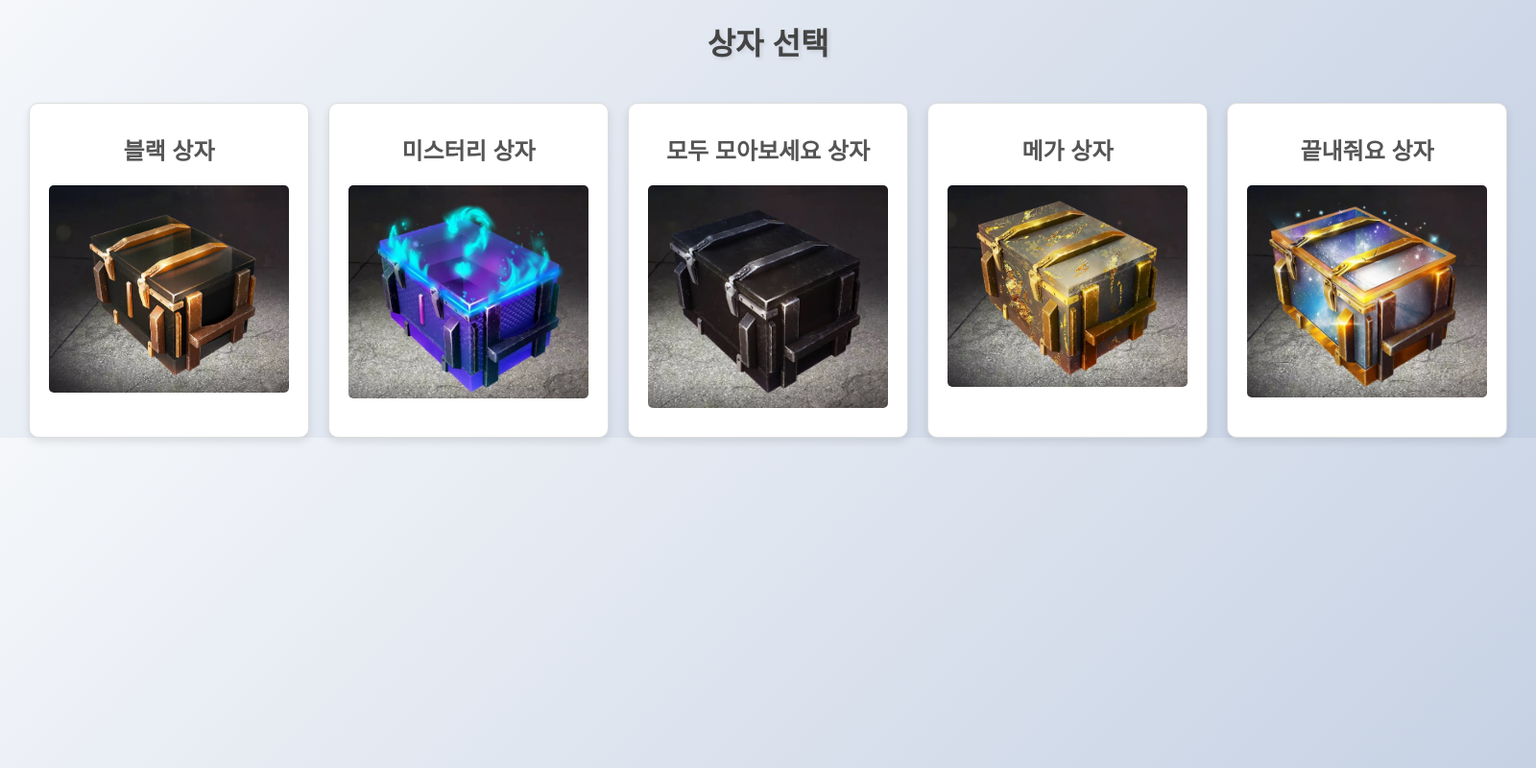
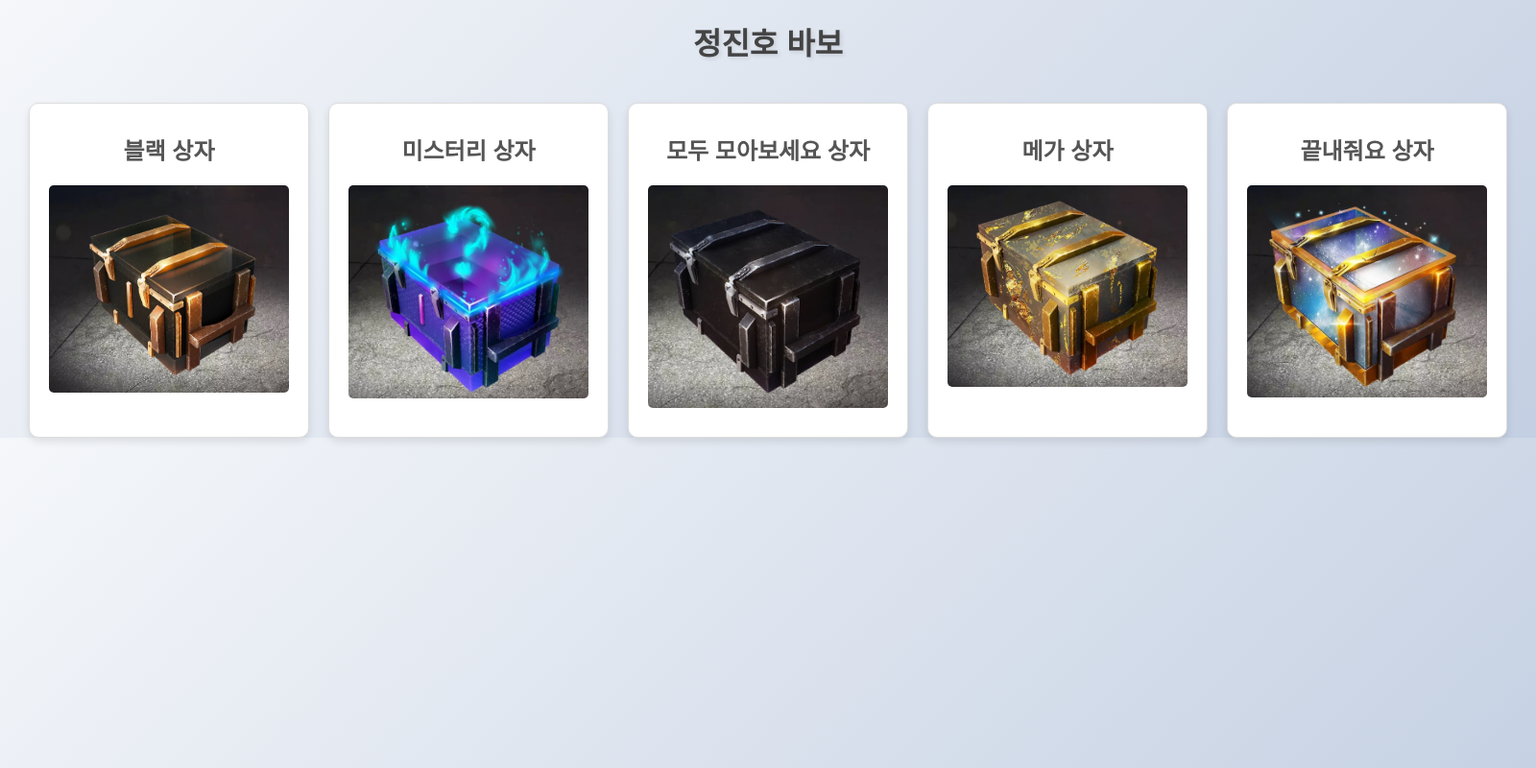
Before and after one commit to sandfairy1219/wotb-simulator, an Electron app: page index.html in a window 1600 px wide. Shown: the whole page at 96% size. Drawn offline with Linux system fonts and the light colour scheme.

Commit message:
Update index.html

```diff
--- a/index.html
+++ b/index.html
@@ -57,7 +57,7 @@
     </style>
 </head>
 <body>
-    <h1>상자 선택</h1>
+    <h1>정진호 바보</h1>
     <div class="box-container">
         <div class="box" onclick="location.href='blackbox.html'">
             <h2>블랙 상자</h2>
```
